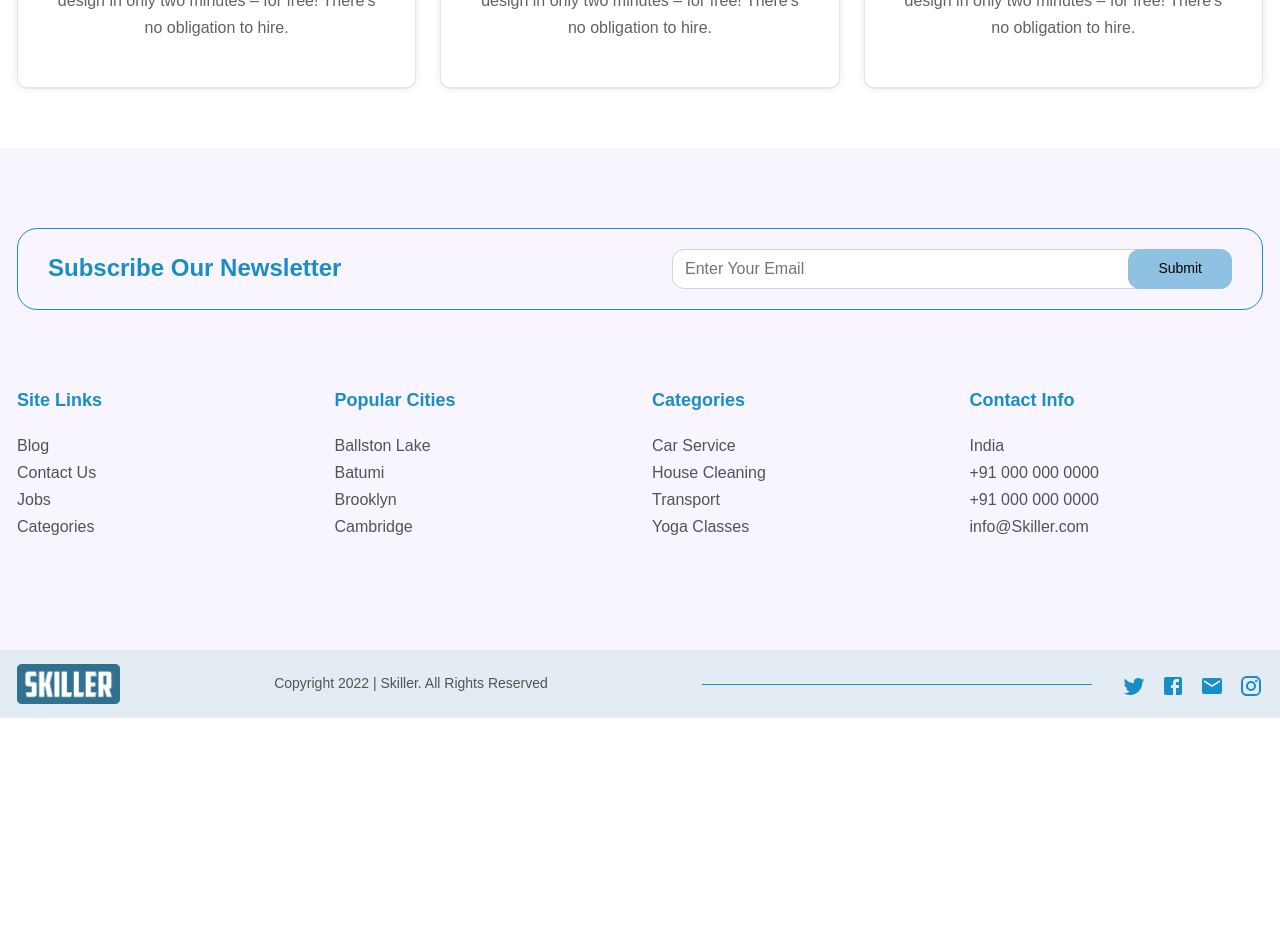
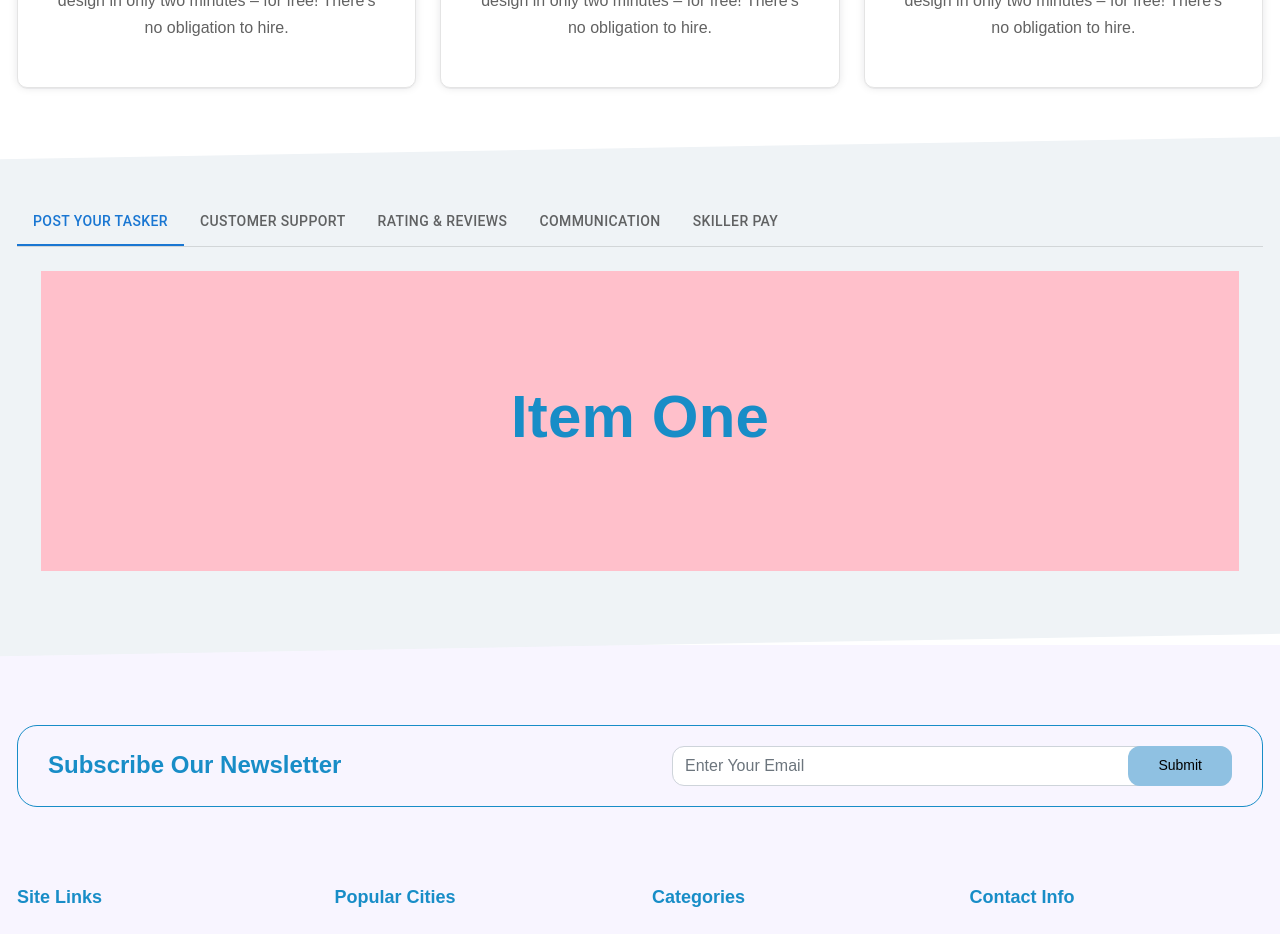
Before and after one commit to HimanshuSuratiya/SkillerWebnMob, a React (Create React App) app: page /how-it-works in a window 1280 px wide. Shown: the part 1000-1934 px from the top of the page. Before the commit the page ends 1718 px from the top, so only its background shows below. Built offline with nearby package versions, Linux system fonts and the light colour scheme.

Commit message:
How its tab work start and post a tasker change ts to js

```diff
--- a/src/Components/Howitworks/Howitwork.js
+++ b/src/Components/Howitworks/Howitwork.js
@@ -10,8 +10,50 @@ import TaskIcon from '@mui/icons-material/Task';
 import PersonSearchIcon from '@mui/icons-material/PersonSearch';
 import AssignmentTurnedInIcon from '@mui/icons-material/AssignmentTurnedIn';
 import GroupIcon from '@mui/icons-material/Group';
+import PropTypes from 'prop-types';
+import Tabs from '@mui/material/Tabs';
+import Tab from '@mui/material/Tab';
+import Typography from '@mui/material/Typography';
+import Box from '@mui/material/Box';
+
+function TabPanel(props) {
+    const { children, value, index, ...other } = props;
+    return (
+        <div
+            role="tabpanel"
+            hidden={value !== index}
+            id={`simple-tabpanel-${index}`}
+            aria-labelledby={`simple-tab-${index}`}
+            {...other}
+        >
+            {value === index && (
+                <Box sx={{ p: 3 }}>
+                    <Typography>{children}</Typography>
+                </Box>
+            )}
+        </div>
+    );
+}
+
+TabPanel.propTypes = {
+    children: PropTypes.node,
+    index: PropTypes.number.isRequired,
+    value: PropTypes.number.isRequired,
+};
+
+function a11yProps(index) {
+    return {
+        id: `simple-tab-${index}`,
+        'aria-controls': `simple-tabpanel-${index}`,
+    };
+}
 
 const Howitwork = () => {
+    const [value, setValue] = React.useState(0);
+
+    const handleChange = (event, newValue) => {
+        setValue(newValue);
+    };
 
     const howItWorksData = [
         {
@@ -73,6 +115,48 @@ const Howitwork = () => {
                     </div>
                 </div>
             </section>
+            <section className='how-work-tab-area how-work-tab-area-bg-color '>
+                <div className='container'>
+                    <div className='how-work-bg-gray'>
+                        <Box sx={{ width: '100%' }}>
+                            <Box sx={{ borderBottom: 1, borderColor: 'divider' }}>
+                                <Tabs value={value} onChange={handleChange} aria-label="basic tabs example">
+                                    <Tab label="post your tasker" {...a11yProps(0)} />
+                                    <Tab label="customer support" {...a11yProps(1)} />
+                                    <Tab label="Rating & reviews" {...a11yProps(2)} />
+                                    <Tab label="Communication" {...a11yProps(2)} />
+                                    <Tab label="skiller pay" {...a11yProps(2)} />
+                                </Tabs>
+                            </Box>
+                            <TabPanel value={value} index={0}>
+                                <div className='d-flex justify-content-center align-items-center' style={{ height: '300px', width: '100%', backgroundColor: 'pink' }}>
+                                    <h1>Item One</h1>
+                                </div>
+                            </TabPanel>
+                            <TabPanel value={value} index={1}>
+                                <div className='d-flex justify-content-center align-items-center' style={{ height: '300px', width: '100%', backgroundColor: 'cyan' }}>
+                                    <h1>Item Two</h1>
+                                </div>
+                            </TabPanel>
+                            <TabPanel value={value} index={2}>
+                                <div className='d-flex justify-content-center align-items-center' style={{ height: '300px', width: '100%', backgroundColor: 'gray' }}>
+                                    <h1>Item Three</h1>
+                                </div>
+                            </TabPanel>
+                            <TabPanel value={value} index={3}>
+                                <div className='d-flex justify-content-center align-items-center' style={{ height: '300px', width: '100%', backgroundColor: 'brown' }}>
+                                    <h1>Item Four</h1>
+                                </div>
+                            </TabPanel>
+                            <TabPanel value={value} index={4}>
+                                <div className='d-flex justify-content-center align-items-center' style={{ height: '300px', width: '100%', backgroundColor: 'red' }}>
+                                    <h1>Item Five</h1>
+                                </div>
+                            </TabPanel>
+                        </Box>
+                    </div>
+                </div>
+            </section>
             <Footer />
         </>
     );
--- a/src/Components/Howitworks/howitwork.css
+++ b/src/Components/Howitworks/howitwork.css
@@ -46,3 +46,14 @@
 .how-work-heading-area P {
     margin-bottom: 0px;
 }
+
+/* Tabs  */
+.how-work-tab-area-bg-color {
+    transform: skewY(-1deg);
+    background: #eff3f6;
+    padding: 50px 0px 50px 0px;
+}
+
+.how-work-bg-gray {
+    transform: skewY(1deg);
+}
--- a/src/Components/Postatasker/PostATasker.js
+++ b/src/Components/Postatasker/PostATasker.js
@@ -6,6 +6,7 @@ import { NavLink } from "react-router-dom";
 import Tabs from '@mui/material/Tabs';
 import Tab from '@mui/material/Tab';
 import Typography from '@mui/material/Typography';
+import PropTypes from 'prop-types';
 import Box from '@mui/material/Box';
 import TextField from '@mui/material/TextField';
 import Select from "@material-ui/core/Select";
@@ -19,18 +20,10 @@ import FormControl from '@mui/material/FormControl';
 import InputLabel from '@mui/material/InputLabel';
 import OutlinedInput from '@mui/material/OutlinedInput';
 import InputAdornment from '@mui/material/InputAdornment'
-import Chip from "@material-ui/core/Chip";
 import ChipInput from "material-ui-chip-input";
 
-interface TabPanelProps {
-    children?: React.ReactNode;
-    index: number;
-    value: number;
-}
-
-function TabPanel(props: TabPanelProps) {
+function TabPanel(props) {
     const { children, value, index, ...other } = props;
-
     return (
         <div
             role="tabpanel"
@@ -48,7 +41,13 @@ function TabPanel(props: TabPanelProps) {
     );
 }
 
-function a11yProps(index: number) {
+TabPanel.propTypes = {
+    children: PropTypes.node,
+    index: PropTypes.number.isRequired,
+    value: PropTypes.number.isRequired,
+};
+
+function a11yProps(index) {
     return {
         id: `vertical-tab-${index}`,
         'aria-controls': `vertical-tabpanel-${index}`,
@@ -102,17 +101,6 @@ const useStyles = makeStyles(() => ({
     },
 }));
 
-const chipRenderer = ({ chip, className, handleClick, handleDelete }, key) => (
-    <Chip
-        className={className}
-        key={key}
-        label={chip}
-        onClick={handleClick}
-        onDelete={handleDelete}
-        size="small"
-    />
-);
-
 const defaultState = {
     skills: ["ex:Skills"],
     selectedTab: 0,
@@ -146,18 +134,17 @@ const PostATasker = () => {
         }
     }
 
-    const handleAChange = (newValue) => {
+    const handleDateChange = (newValue) => {
         setState((prevState) => ({ ...prevState, dateTime: newValue }));
     };
 
-    const handleChange = (event: React.SyntheticEvent, newValue: number) => {
+    const handleChange = (event, newValue) => {
         setState((prevState) => ({ ...prevState, selectedTab: newValue }));
     };
 
-
     return (
         <>
-            <div className={`container d-flex align-items-center justify-content-between ${classes.mainHeader}`} >
+            <div className={`container mt-5 d-flex align-items-center justify-content-between ${classes.mainHeader}`} >
                 <NavLink to="/">
                     <div>
                         <img src={Images.Logo} />
@@ -169,7 +156,7 @@ const PostATasker = () => {
                 <div className='mt-4' style={{ backgroundColor: '#ececec', padding: '20px', borderRadius: '10px' }}>
                     <h3 className='p-2'>Post A Task..</h3>
                     <Box
-                        sx={{ flexGrow: 1, bgcolor: 'background.paper', display: 'flex', height: 420 }}
+                        sx={{ flexGrow: 1, bgcolor: 'background.paper', display: 'flex', height: 320 }}
                     >
                         <Tabs
                             orientation="vertical"
@@ -256,7 +243,7 @@ const PostATasker = () => {
                                             <DateTimePicker
                                                 label="Date & Time"
                                                 value={state.dateTime}
-                                                onChange={handleAChange}
+                                                onChange={handleDateChange}
                                                 renderInput={(params) => <TextField {...params} />}
                                             />
                                         </Stack>
```
